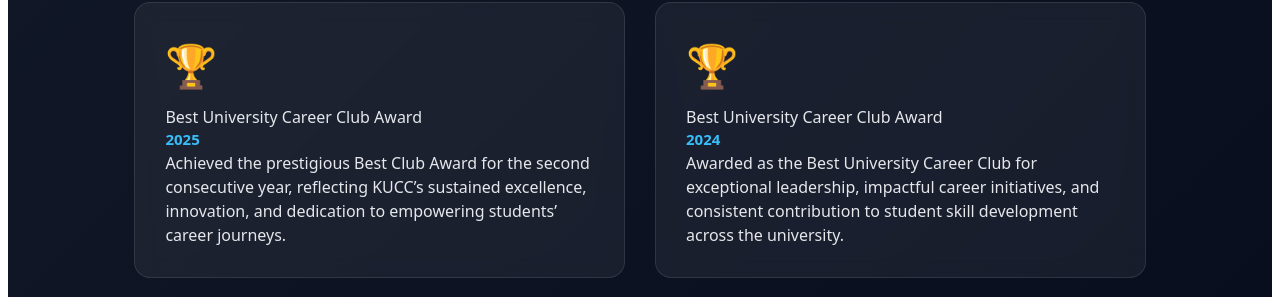
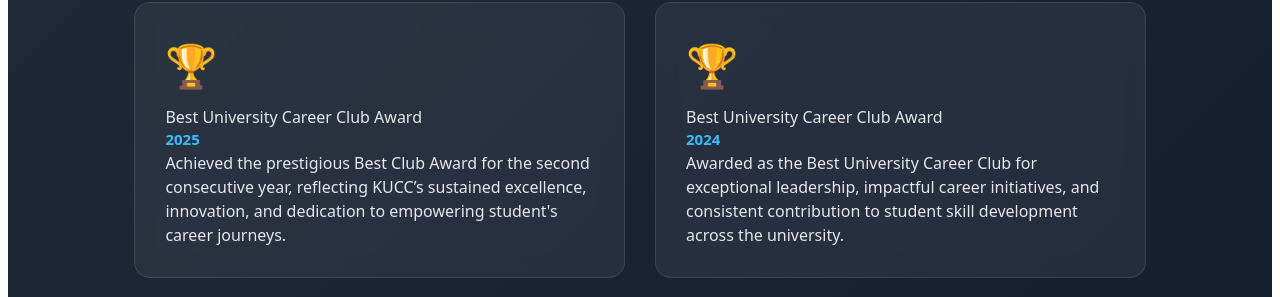
Before and after one commit to Aslambrj/KUCC, a React (Vite) app: page / in a window 1280 px wide. Shown: the part 1085-1382 px from the top of the page. Built offline with nearby package versions, Linux system fonts and the light colour scheme; no server answers.

Commit message:
updated about

```diff
--- a/src/pages/about/why.jsx
+++ b/src/pages/about/why.jsx
@@ -26,7 +26,7 @@
         className="text-3xl font-bold text-center text-blue-700 mb-6 md:text-4xl lg:text-5xl"
         variants={item}
       >
-        Why Join the Career Club?
+        Why to Join the Career Club?
       </motion.h2>
 
       <motion.p
--- a/src/pages/home/awards.jsx
+++ b/src/pages/home/awards.jsx
@@ -31,7 +31,7 @@
       title: "Best University Career Club Award",
       year: "2025",
       description:
-        "Achieved the prestigious Best Club Award for the second consecutive year, reflecting KUCC’s sustained excellence, innovation, and dedication to empowering students’ career journeys.",
+        "Achieved the prestigious Best Club Award for the second consecutive year, reflecting KUCC’s sustained excellence, innovation, and dedication to empowering student's career journeys.",
       icon: "🏆",
     },
     {
@@ -48,7 +48,7 @@
       <style>{`
         .awards {
           padding: 90px 10%;
-          background: linear-gradient(135deg, #111827, #020617);
+          background: linear-gradient(135deg, #1f2937, #0f172a);
           color: #e5e7eb;
         }
 
```
